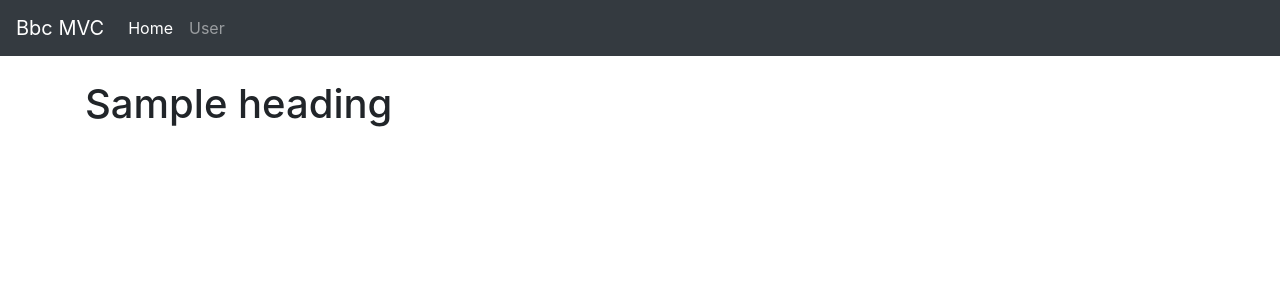
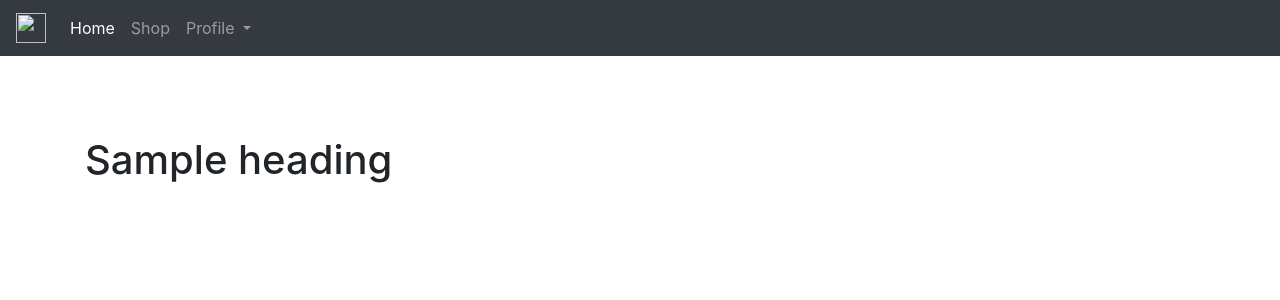
Before and after one commit to Luzi-Martin/LegoShop, a PHP site: template templates/header.php in a window 1280 px wide. Shown: the top 300 px of the page. Run offline with PHP 8.4, Linux system fonts and the light colour scheme; the template is opened without the code that fills it: most values are stand-ins (such as "Sample title", 1, 10 or a date in 2020).

Commit message:
- header new - new logo

```diff
--- a/templates/header.php
+++ b/templates/header.php
@@ -8,23 +8,36 @@
     <link rel="stylesheet" href="https://stackpath.bootstrapcdn.com/bootstrap/4.1.3/css/bootstrap.min.css" integrity="sha384-MCw98/SFnGE8fJT3GXwEOngsV7Zt27NXFoaoApmYm81iuXoPkFOJwJ8ERdknLPMO" crossorigin="anonymous">
     <link rel="stylesheet" type="text/css" href="/css/style.css" >
 
-    <title><?= $title; ?> | Bbc MVC</title>
+    <title><?= $title; ?> | Lego Shop</title>
   </head>
   <body>
 
     <header>
-      <nav class="navbar navbar-expand-md navbar-dark fixed-top bg-dark">
-        <a class="navbar-brand" href="/">Bbc MVC</a>
-        <button class="navbar-toggler" type="button" data-toggle="collapse" data-target="#navbarText" aria-controls="navbarText" aria-expanded="false" aria-label="Toggle navigation">
+    <nav class="navbar navbar-expand-lg navbar-dark bg-dark">
+    <a class="navbar-brand" href="#">
+    <img src="H:\Lego-shop\LegoShop\public\favicon.ico" width="30" height="30" class="d-inline-block align-top" alt="">
+  </a>
+  <button class="navbar-toggler" type="button" data-toggle="collapse" data-target="#navbarSupportedContent" aria-controls="navbarSupportedContent" aria-expanded="false" aria-label="Toggle navigation">
     <span class="navbar-toggler-icon"></span>
   </button>
-        <div class="collapse navbar-collapse" id="navbarText">
+
+  <div class="collapse navbar-collapse" id="navbarSupportedContent">
     <ul class="navbar-nav mr-auto">
       <li class="nav-item active">
-              <a class="nav-link" href="/">Home</a>
+        <a class="nav-link" href="#">Home <span class="sr-only">(current)</span></a>
       </li>
       <li class="nav-item">
-                <a class="nav-link" href="/user">User</a>
+        <a class="nav-link" href="#">Shop</a>
+      </li>
+      <li class="nav-item dropdown">
+        <a class="nav-link dropdown-toggle" href="#" id="navbarDropdown" role="button" data-toggle="dropdown" aria-haspopup="true" aria-expanded="false">
+          Profile
+        </a>
+        <div class="dropdown-menu" aria-labelledby="navbarDropdown">
+          <a class="dropdown-item" href="#">Bearbeitung</a>
+          <div class="dropdown-divider"></div>
+          <a class="dropdown-item" href="#">Abmelden</a>
+        </div>
       </li>
     </ul>
   </div>
```
Also changed, not shown: public/favicon.ico. Lines whose indentation alone changed are shown as unchanged.
